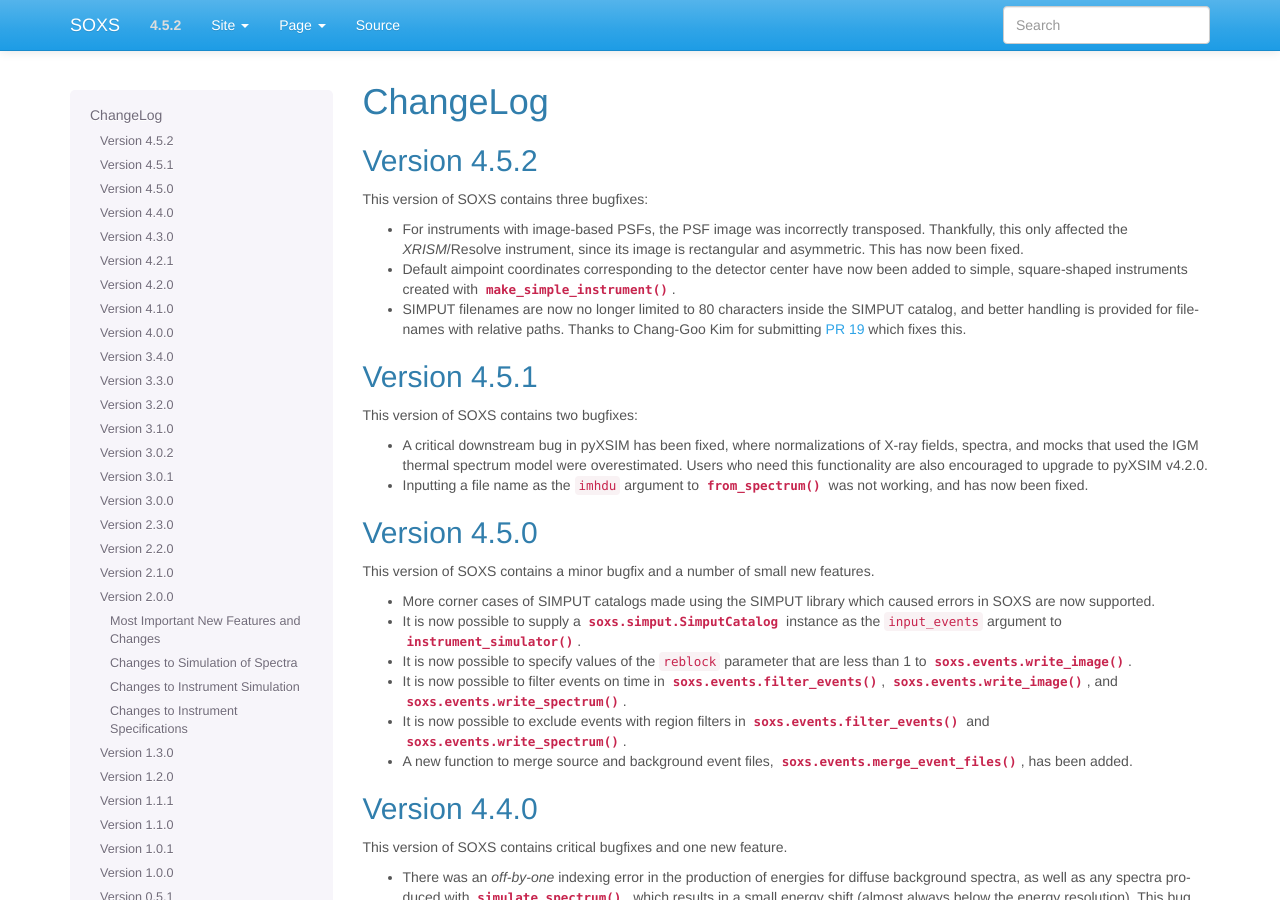
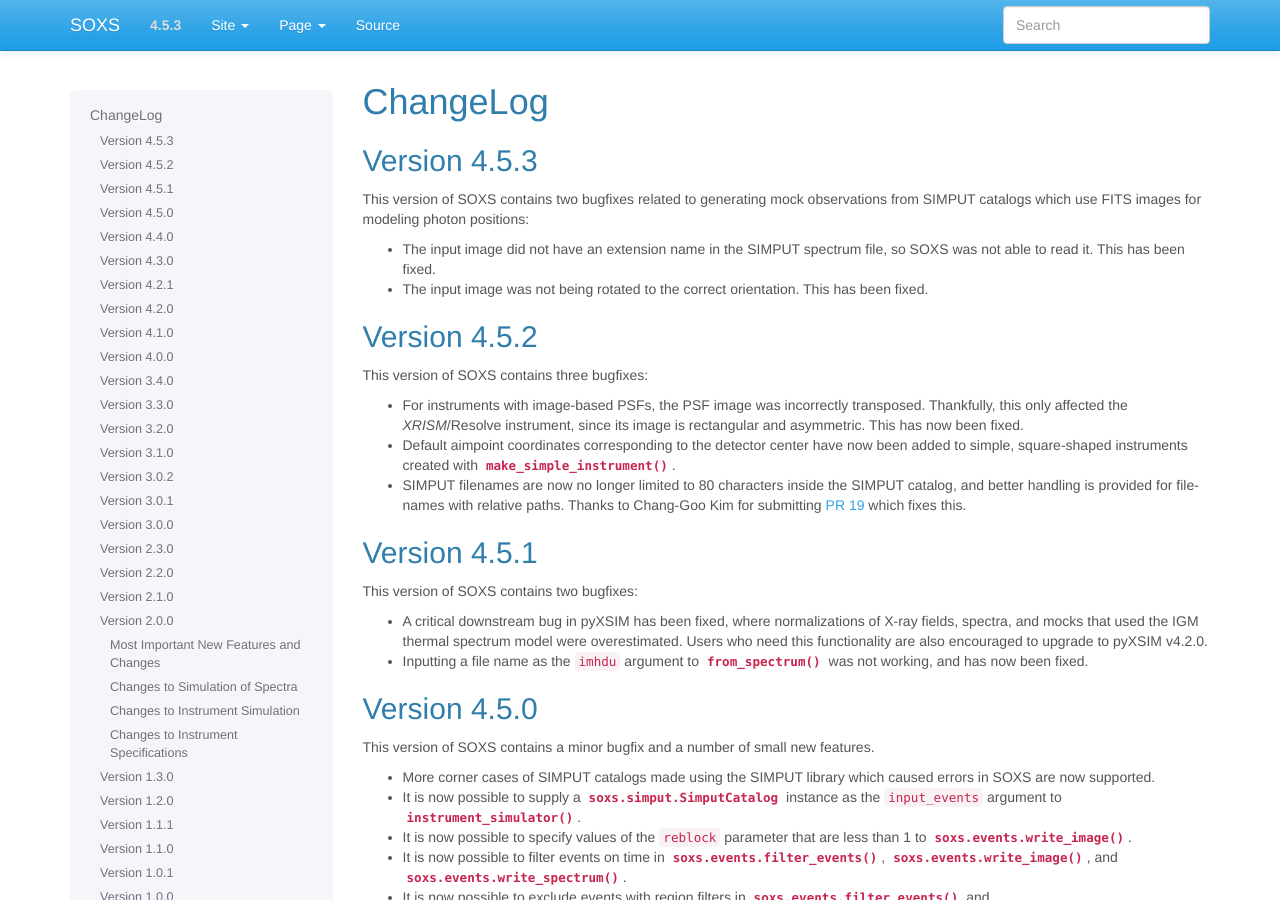
Before and after one commit to lynx-x-ray-observatory/soxs, a Sphinx documentation site: the page built from doc/source/changelog.rst, in a window 1280 px wide and 900 px high. Built offline with Sphinx 7.4.7, drawn with Linux system fonts in a browser that asks for light colours; some of the changed text lies outside the part shown.

Commit message:
Doc update

```diff
--- a/doc/source/changelog.rst
+++ b/doc/source/changelog.rst
@@ -2,6 +2,17 @@
 
 ChangeLog
 =========
+
+Version 4.5.3
+-------------
+
+This version of SOXS contains two bugfixes related to generating mock observations
+from SIMPUT catalogs which use FITS images for modeling photon positions:
+
+* The input image did not have an extension name in the SIMPUT spectrum file, so
+  SOXS was not able to read it. This has been fixed.
+* The input image was not being rotated to the correct orientation. This has been
+  fixed.
 
 Version 4.5.2
 -------------
--- a/doc/source/conf.py
+++ b/doc/source/conf.py
@@ -71,16 +71,16 @@
 
 # General information about the project.
 project = "SOXS"
-copyright = "2022, John ZuHone"
+copyright = "2023, John ZuHone"
 author = "John ZuHone"
 
 # The version info for the project you're documenting, acts as replacement for
 # |version| and |release|, also used in various other places throughout the
 # built documents.
 #
-version = "4.5.2"
+version = "4.5.3"
 # The full version, including alpha/beta/rc tags.
-release = "4.5.2"
+release = "4.5.3"
 
 # The language for content autogenerated by Sphinx. Refer to documentation
 # for a list of supported languages.
--- a/doc/source/index.rst
+++ b/doc/source/index.rst
@@ -69,7 +69,7 @@
 Current Version
 ---------------
 
-The current stable version is 4.5.2. See the :ref:`changelog` for details on changes
+The current stable version is 4.5.3. See the :ref:`changelog` for details on changes
 from previous versions.
 
 Documentation Contents
```
